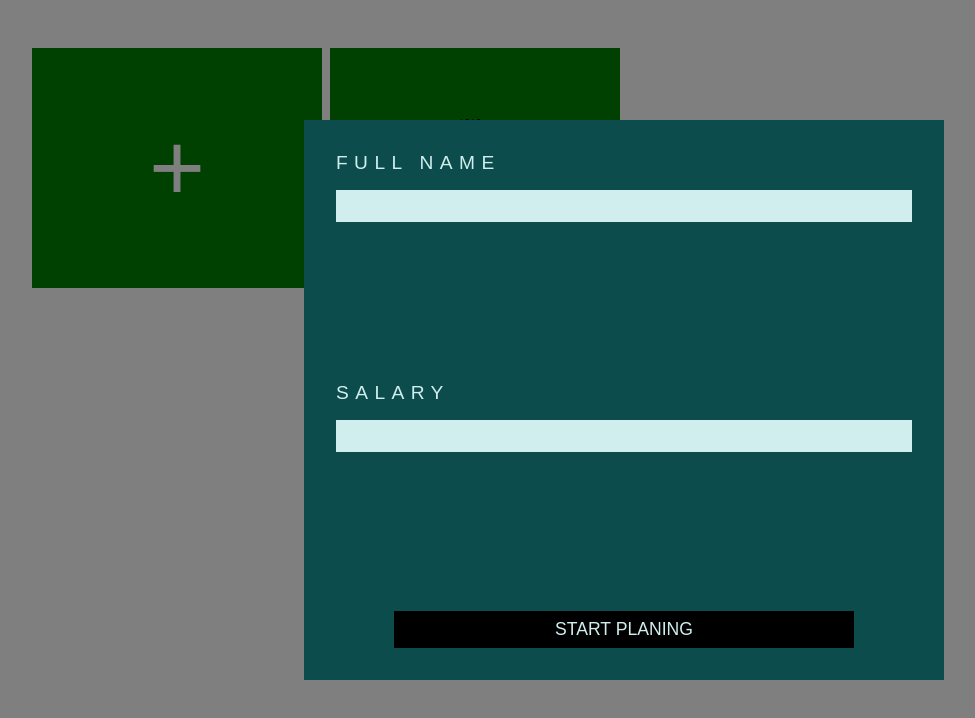
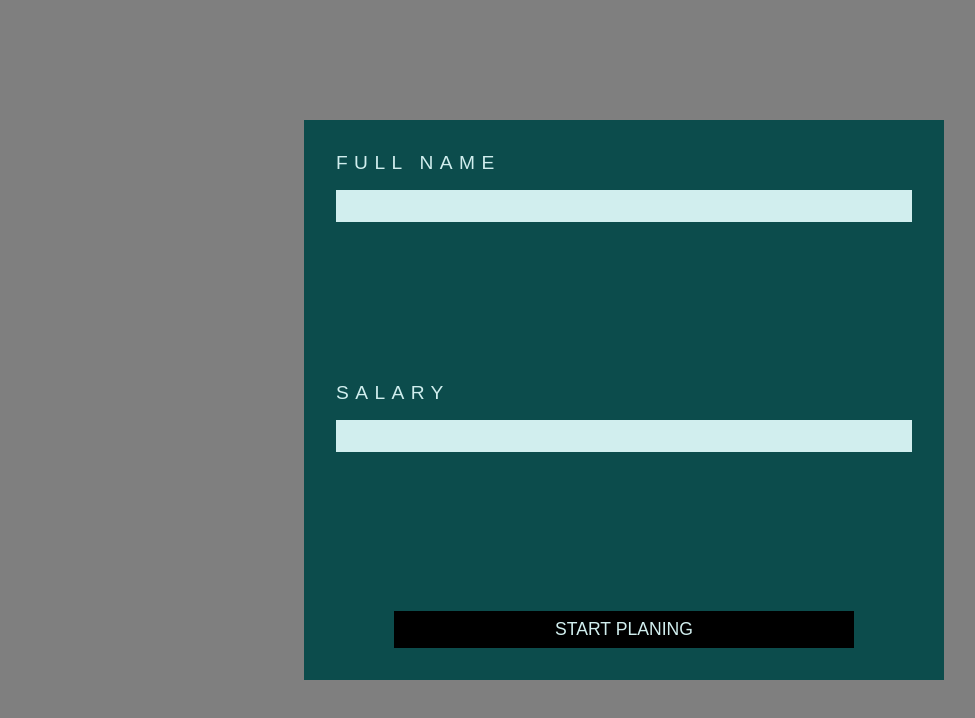
Before and after one commit to Ahmed-A-Adel/home-management, a React (Create React App) app: page / in a window 1280 px wide. Shown: the top 718 px of the page, without its empty margins (16-991 px from the left). Built offline with nearby package versions, Linux system fonts and the light colour scheme.

Commit message:
made addPlane disappear when balance is zero

```diff
--- a/src/components/AddPlane.jsx
+++ b/src/components/AddPlane.jsx
@@ -22,6 +22,7 @@ function AddPlane({ addPlane, state, handleSubmit, toggleAddPalne, data }) {
   return (
     <>
       {" "}
+      {data.data.salary >= 1 ? (
         <article
           className="add-plane"
           style={{
@@ -77,6 +78,9 @@ function AddPlane({ addPlane, state, handleSubmit, toggleAddPalne, data }) {
             </form>
           )}
         </article>
+      ) : (
+        ""
+      )}
       {state &&
         state.map((plane, i) => (
           <article
--- a/src/components/HomePage.jsx
+++ b/src/components/HomePage.jsx
@@ -7,7 +7,7 @@ function HomePage() {
   // _________ Varibales ___________________________________
   const mainPadding = "3rem";
   const [data, setData] = useState({ popup: true });
-  const [state, setState] = useState([{ title: "title", money: "300" }]);
+  const [state, setState] = useState([]);
   const [addPlane, setAddPlane] = useState(true);
   // _________ End Of Varibales ____________________________
 
```
Lines whose indentation alone changed are shown as unchanged.
